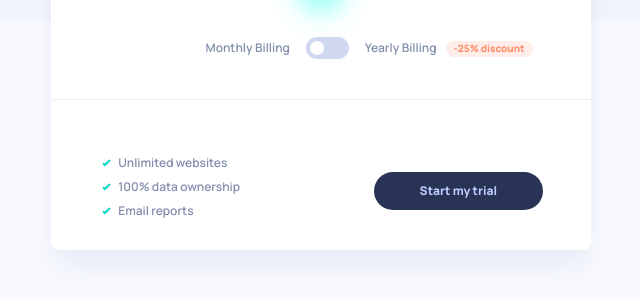
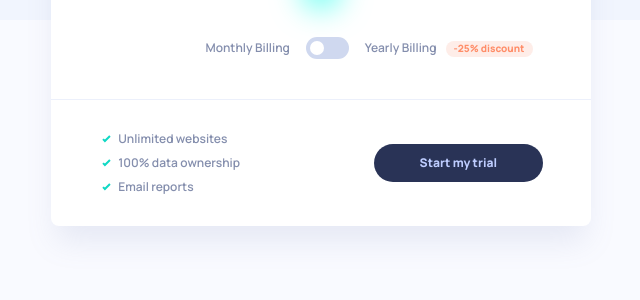
Before and after one commit to FilipKod/interactive-pricing-component, a website: page index.html in a window 1280 px wide. Shown: the part 428-728 px from the top of the page, without its empty margins (319-959 px from the left). Drawn offline with Linux system fonts and the light colour scheme.

Commit message:
fix margin

```diff
--- a/sass/components/pricebox/_features.scss
+++ b/sass/components/pricebox/_features.scss
@@ -21,6 +21,10 @@
     padding-left: 1.2rem;
     margin: 1.5rem 0 0;
 
+    @include desktopOnly {
+      margin: 0;
+    }
+
     li {
       margin-bottom: 0.625rem;
 
@@ -40,5 +44,9 @@
     color: #becdff;
     cursor: pointer;
     margin-top: 2rem;
+
+    @include desktopOnly {
+      margin-top: 0;
+    }
   }
 }
```
Also changed, not shown: css/styles.css.
